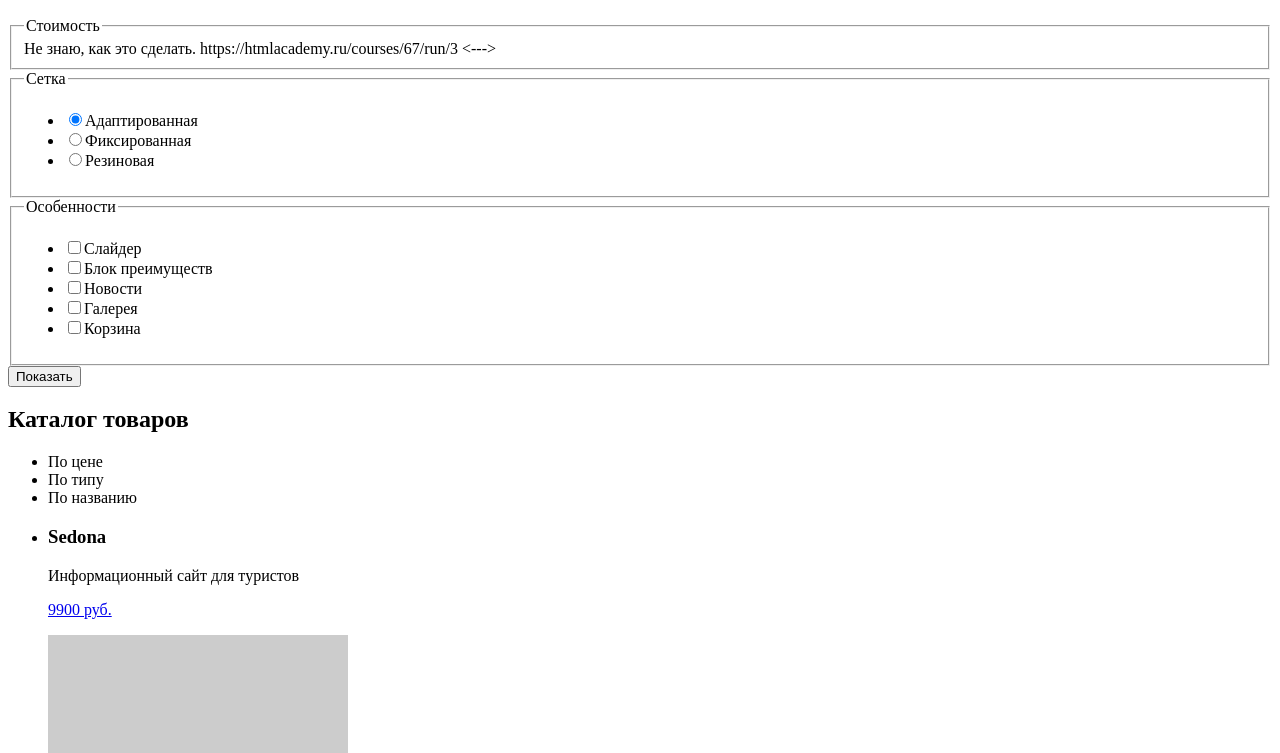
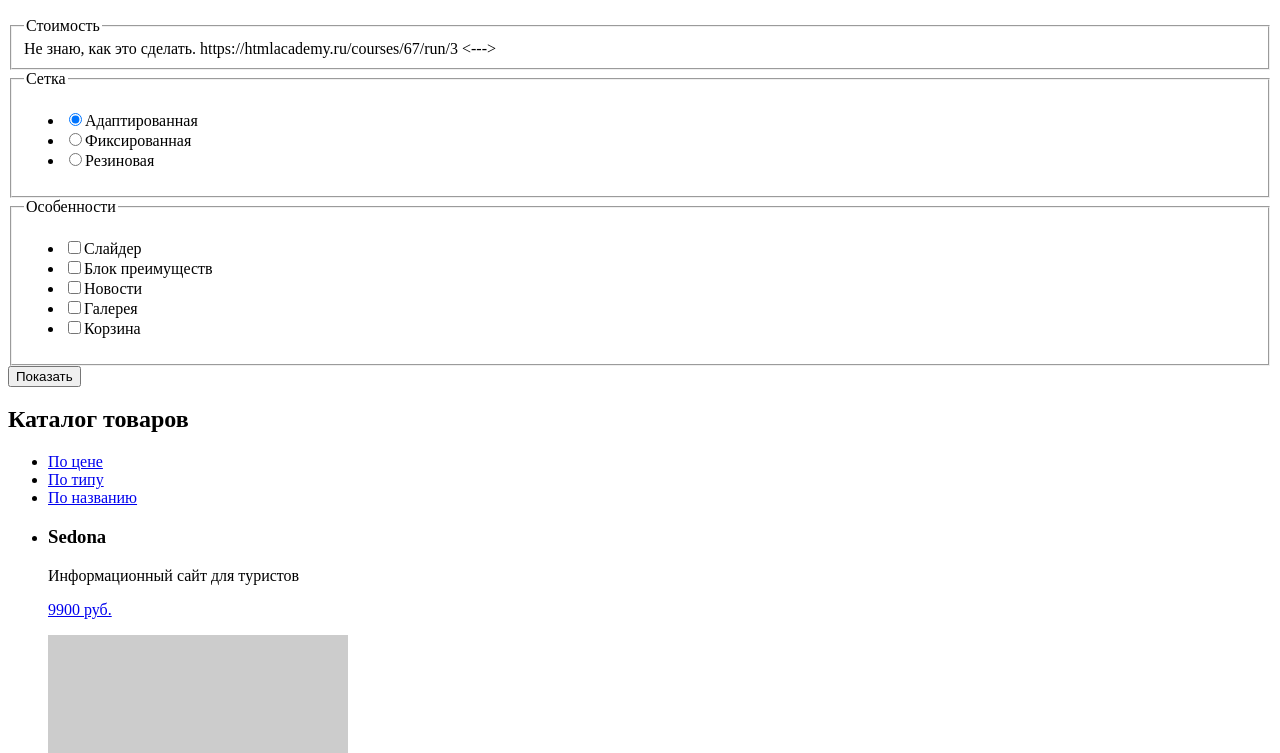
Before and after one commit to sowhatkira/464001-nerds, a plain HTML site: page catalog.html in a window 1280 px wide. Shown: the part 344-1097 px from the top of the page. Drawn offline with Linux system fonts and the light colour scheme; placeholder pictures from the web are drawn by us.

Commit message:
Сортировка ссылками теперь

```diff
--- a/catalog.html
+++ b/catalog.html
@@ -73,9 +73,9 @@
         <h2 class="visually-hidden">Каталог товаров</h2>
         <div class="sorting">
           <ul>
-            <li class="sorting-active">По цене</li>
-            <li>По типу</li>
-            <li>По названию</li>
+            <li class="sorting-active"><a href="#">По цене</a></li>
+            <li><a href="#">По типу</a></li>
+            <li><a href="#">По названию</a></li>
           </ul>
         </div>
         <ul class="catalog-list">
```
